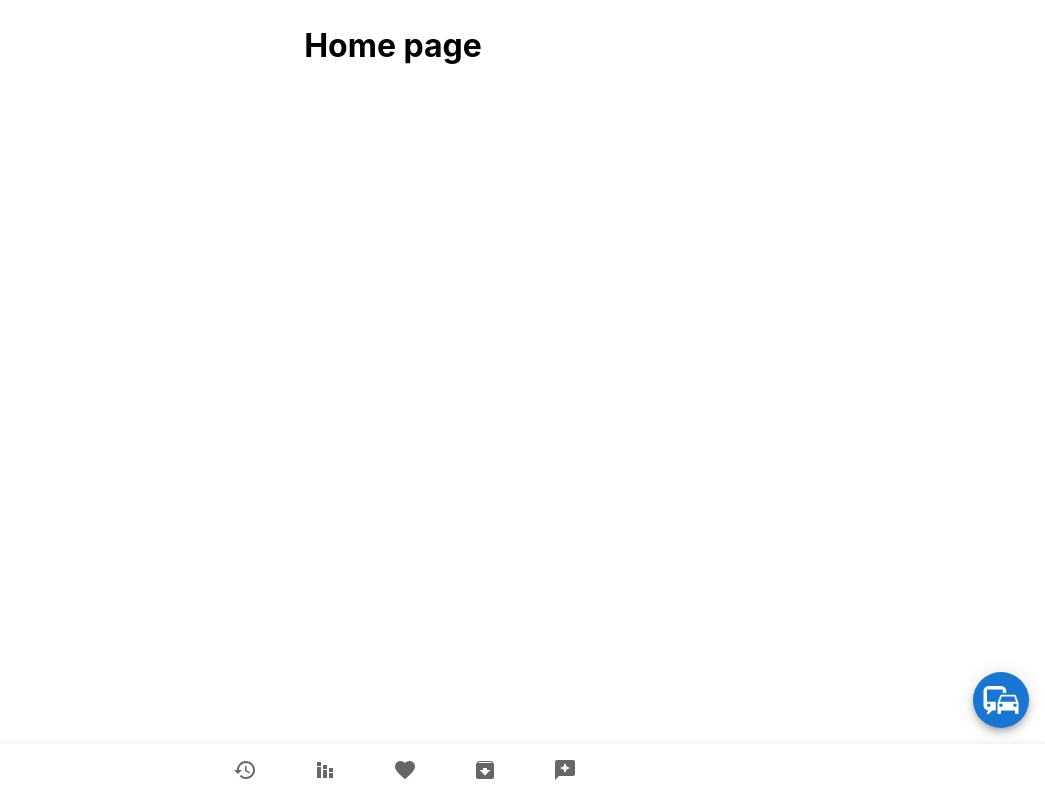
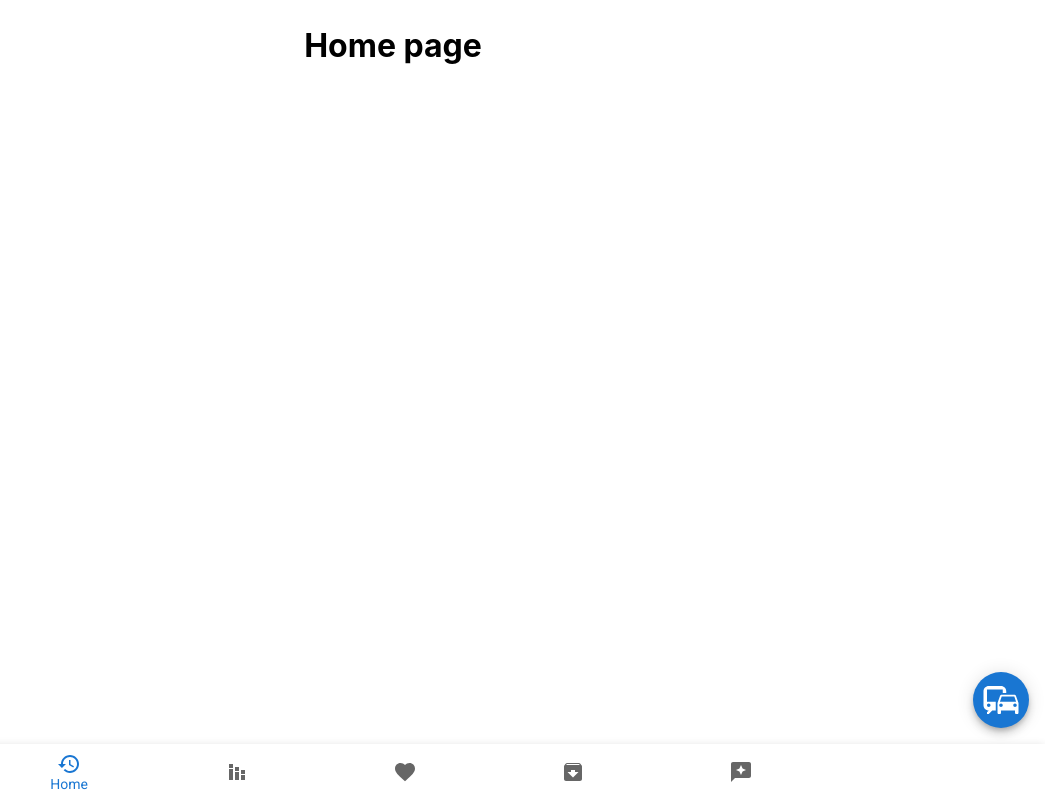
Before and after one commit to polszewsky/no-such-app, a React (Create React App) app: page / in a window 1280 px wide. Shown: the whole page, without its empty margins (235-1280 px from the left). Built offline with nearby package versions, Linux system fonts and the light colour scheme.

Commit message:
Fixed Travel routing urls

```diff
--- a/src/App.js
+++ b/src/App.js
@@ -13,13 +13,12 @@ import {
   Favorite,
   Restore,
   Reviews,
-  StackedBarChart
+  StackedBarChart,
 } from "@mui/icons-material";
 import TravelRoutrer from "./pages/travel/TravelRouter";
 import RewardsRouter from "./pages/rewards/RewardsRouter";
 import CommunityRouter from "./pages/community/CommunityRouter";
 import StatisticRouter from "./pages/statistics/StatisticRouter";
-import AddTravelRouter from "./pages/travel/addTravel/AddTravelRouter";
 
 /**
  * This should be our main page where we login and create router for whole app
@@ -40,10 +39,7 @@ export default function App() {
         <Route path="/community">
           <CommunityRouter />
         </Route>
-        <Route path="/travel/addTravel">
-            <AddTravelRouter />
-          </Route>
-        <Route path="/travel" >
+        <Route path="/travel">
           <TravelRoutrer />
         </Route>
         <Route path="/">
@@ -61,24 +57,39 @@ export default function App() {
             setValue(newValue);
           }}
         >
-          <Link to="/">
-            <BottomNavigationAction label="Home" icon={<Restore />} />
-          </Link>
-          <Link to="/statistic">
-            <BottomNavigationAction
-              label="Statistic"
-              icon={<StackedBarChart />}
-            />
-          </Link>
-          <Link to="/travel">
-            <BottomNavigationAction label="Favorites" icon={<Favorite />} />
-          </Link>
-          <Link to="/community">
-            <BottomNavigationAction label="Archive" icon={<Archive />} />
-          </Link>
-          <Link to="/rewards">
-            <BottomNavigationAction label="Rewards" icon={<Reviews />} />
-          </Link>
+          <BottomNavigationAction
+            component={Link}
+            to="/"
+            label="Home"
+            icon={<Restore />}
+          />
+          <BottomNavigationAction
+            component={Link}
+            to="/statistic"
+            label="Statistic"
+            icon={<StackedBarChart />}
+          />
+
+          <BottomNavigationAction
+            component={Link}
+            to="/travel"
+            label="Favorites"
+            icon={<Favorite />}
+          />
+
+          <BottomNavigationAction
+            component={Link}
+            to="/community"
+            label="Archive"
+            icon={<Archive />}
+          />
+
+          <BottomNavigationAction
+            component={Link}
+            to="/rewards"
+            label="Rewards"
+            icon={<Reviews />}
+          />
         </BottomNavigation>
       </Paper>
     </Container>
--- a/src/pages/Home.js
+++ b/src/pages/Home.js
@@ -1,20 +1,35 @@
 import { Grid } from "@mui/material";
-import CommuteIcon from '@mui/icons-material/Commute';
-import Fab from '@mui/material/Fab';
+import CommuteIcon from "@mui/icons-material/Commute";
+import Fab from "@mui/material/Fab";
 import { Link } from "react-router-dom";
 
 export default function Home() {
-
   return (
-      <Grid container spacing={3} direction="column" alignItems="center" justifyContent="center">
-        <h1 alignItems="center" style={{ marginTop: 50 }}>Home page</h1>
-        <Grid>
-         <Link to="/travel/addTravel">
-            <Fab color="primary" aria-label="add" sx={{position: "fixed",bottom: (theme) => theme.spacing(9),right: (theme) => theme.spacing(2)}}>
-              <CommuteIcon style={{fontSize: 42}} />
-            </Fab>
-          </Link>
-        </Grid>
+    <Grid
+      container
+      spacing={3}
+      direction="column"
+      alignItems="center"
+      justifyContent="center"
+    >
+      <h1 alignItems="center" style={{ marginTop: 50 }}>
+        Home page
+      </h1>
+      <Grid>
+        <Link to="/travel/add-travel">
+          <Fab
+            color="primary"
+            aria-label="add"
+            sx={{
+              position: "fixed",
+              bottom: (theme) => theme.spacing(9),
+              right: (theme) => theme.spacing(2),
+            }}
+          >
+            <CommuteIcon style={{ fontSize: 42 }} />
+          </Fab>
+        </Link>
       </Grid>
+    </Grid>
   );
 }
--- a/src/pages/travel/TravelRouter.js
+++ b/src/pages/travel/TravelRouter.js
@@ -5,12 +5,16 @@ import {
   useRouteMatch,
 } from "react-router-dom/cjs/react-router-dom";
 import TravelPage from "./TravelPage";
+import AddTravelRouter from "./addTravel/AddTravelRouter";
 
 export default function TravelRoutrer() {
   let match = useRouteMatch();
 
   return (
     <Switch>
+      <Route path={`${match.path}/add-travel`}>
+        <AddTravelRouter />
+      </Route>
       <Route path={`${match.path}`}>
         <TravelPage />
       </Route>
```
Also changed, not shown: src/pages/travel/addTravel/AddTravelPage.js (+92 -27 lines), src/pages/travel/addTravel/AddTravelRouter.js (indentation only).
